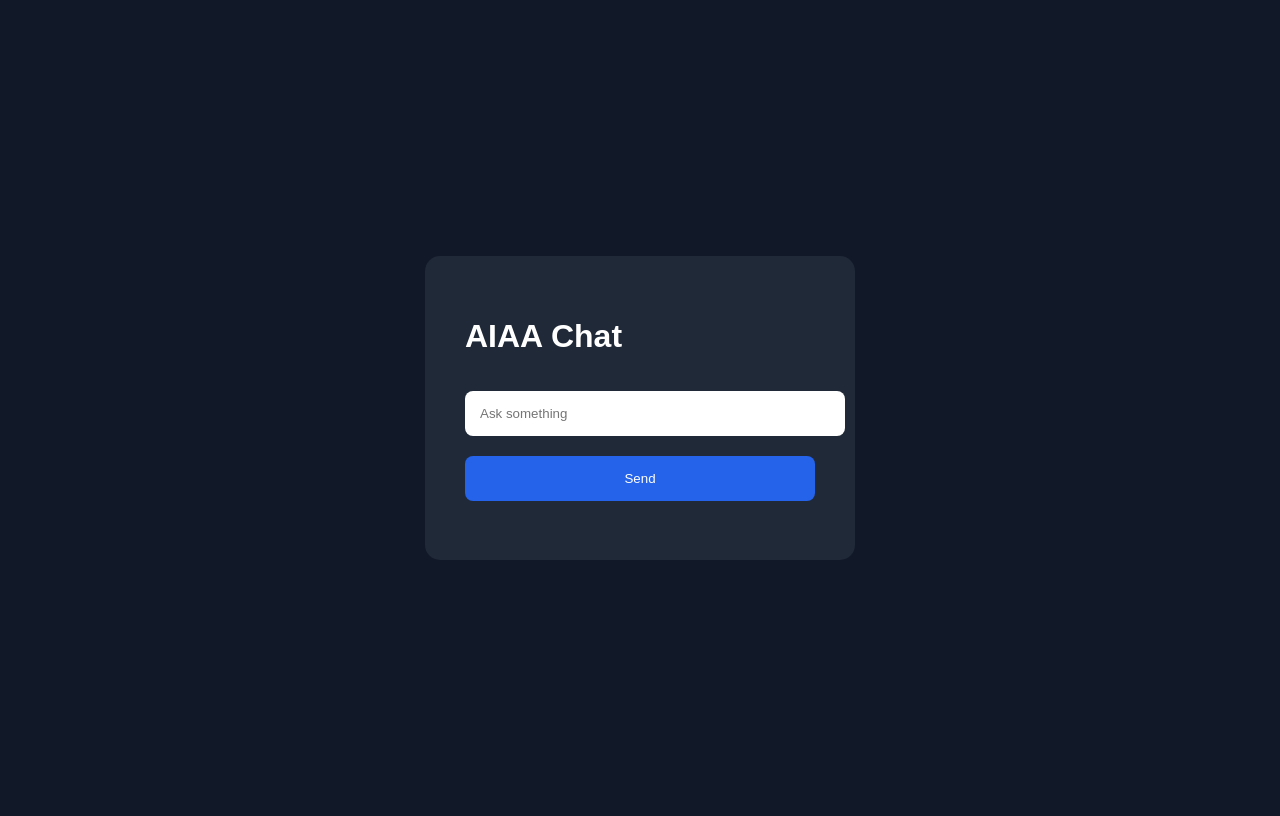
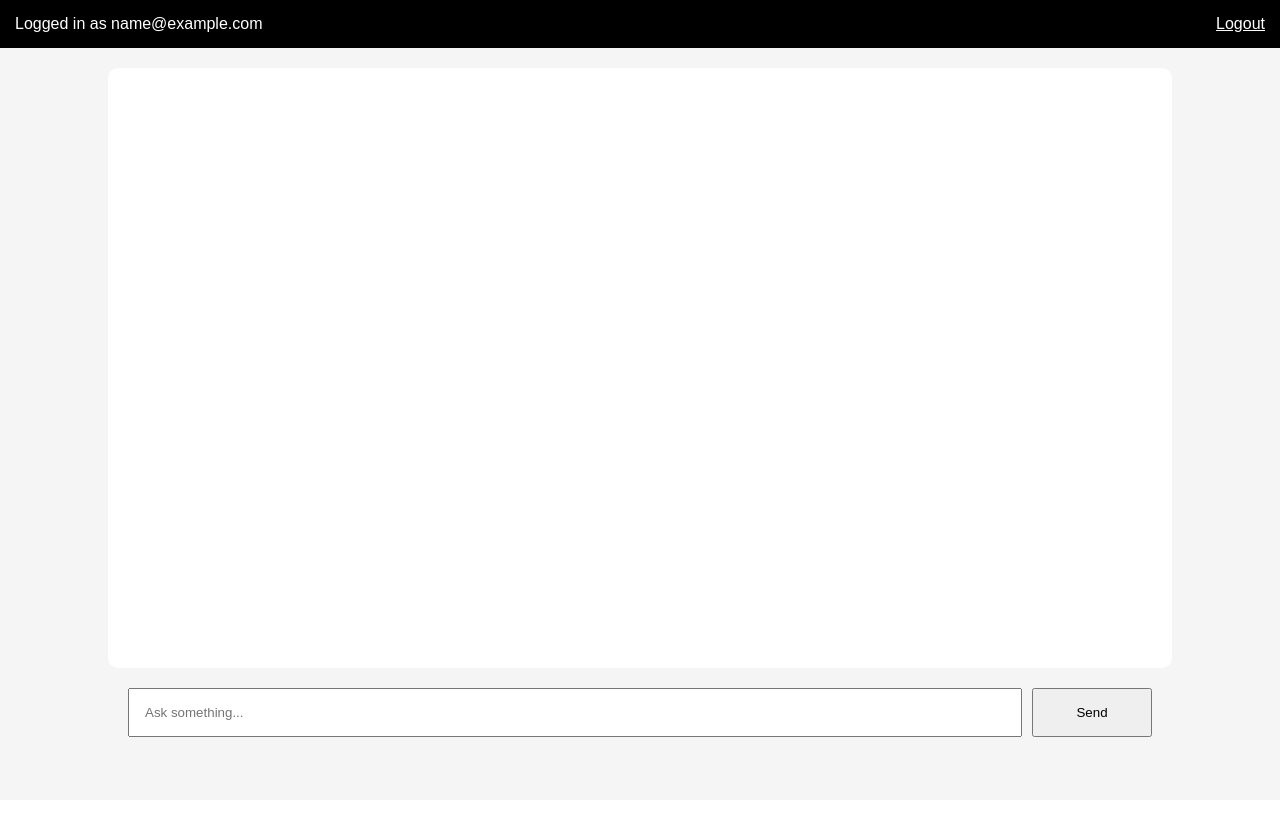
Before and after one commit to ved-source/aiaa, a Flask app: page /chat in a window 1280 px wide. After the commit the page ends 737 px from the top, so only its background shows below. Run offline with Flask 3, Linux system fonts and the light colour scheme; the visitor is signed in with stand-in values (Sample User, id 1); data that the repository does not hold is empty.

Commit message:
Added persistent chat memory

```diff
--- a/app.py
+++ b/app.py
@@ -3,7 +3,8 @@ from supabase import create_client
 from dotenv import load_dotenv
 from chatbot import ask_llm
 import os
-
+from memory import save_message,get_chat_history
+from chatbot import ask_llm
 load_dotenv()
 
 app = Flask(__name__)
@@ -117,30 +118,60 @@ def login():
     return render_template("login.html")
 
 
-@app.route("/chat", methods=["GET", "POST"])
+
+
+
+@app.route("/chat", methods=["GET","POST"])
 def chat():
 
     if "user_id" not in session:
+
         return redirect("/login")
 
-    answer = ""
+    tenant_id=session["user_id"]
 
-    if request.method == "POST":
+    user_id=session["user_id"]
 
-        user_message = request.form["message"]
 
-        try:
-            answer = ask_llm(user_message)
+    if request.method=="POST":
 
-        except Exception as e:
-            answer = f"Error: {str(e)}"
+        question=request.form["message"]
+
+        save_message(
+            tenant_id,
+            user_id,
+            "user",
+            question
+        )
+
+        answer=ask_llm(question)
+
+        save_message(
+            tenant_id,
+            user_id,
+            "assistant",
+            answer
+        )
+
+
+    messages=get_chat_history(
+        tenant_id,
+        user_id
+    )
+
 
     return render_template(
+
         "chat.html",
-        email=session.get("email", ""),
-        answer=answer
+
+        email=session.get(
+            "email",
+            ""
+        ),
+
+        messages=messages
+
     )
-
 
 @app.route("/logout")
 def logout():
--- /dev/null
+++ b/memory.py
@@ -0,0 +1,63 @@
+from supabase import create_client
+import os
+
+supabase = create_client(
+    os.getenv("SUPABASE_URL"),
+    os.getenv("SUPABASE_SERVICE_ROLE_KEY")
+)
+
+
+def save_message(
+        tenant_id,
+        user_id,
+        role,
+        content
+):
+
+    supabase.table(
+        "chat_messages"
+    ).insert({
+
+        "tenant_id": tenant_id,
+        "user_id": user_id,
+        "role": role,
+        "content": content
+
+    }).execute()
+
+
+def get_chat_history(
+        tenant_id,
+        user_id,
+        limit=50
+):
+
+    response = (
+
+        supabase.table(
+            "chat_messages"
+        )
+
+        .select("*")
+
+        .eq(
+            "tenant_id",
+            tenant_id
+        )
+
+        .eq(
+            "user_id",
+            user_id
+        )
+
+        .order(
+            "created_at"
+        )
+
+        .limit(limit)
+
+        .execute()
+
+    )
+
+    return response.data
--- a/templates/chat.html
+++ b/templates/chat.html
@@ -1,32 +1,120 @@
 <!DOCTYPE html>
 <html>
 <head>
-<link rel="stylesheet" href="/static/style.css">
+    <title>AIAA Chat</title>
+
+    <style>
+
+        body{
+            font-family:Arial;
+            background:#f5f5f5;
+            margin:0;
+        }
+
+        .topbar{
+            background:black;
+            color:white;
+            padding:15px;
+        }
+
+        .chat-box{
+            width:80%;
+            margin:auto;
+            height:70vh;
+            overflow-y:auto;
+            background:white;
+            padding:20px;
+            margin-top:20px;
+            border-radius:10px;
+        }
+
+        .user{
+            background:#d9ecff;
+            padding:12px;
+            border-radius:10px;
+            margin:10px 0;
+            text-align:right;
+        }
+
+        .assistant{
+            background:#efefef;
+            padding:12px;
+            border-radius:10px;
+            margin:10px 0;
+        }
+
+        .bottom{
+            width:80%;
+            margin:auto;
+            display:flex;
+            gap:10px;
+            margin-top:20px;
+        }
+
+        input{
+            flex:1;
+            padding:15px;
+        }
+
+        button{
+            width:120px;
+        }
+
+    </style>
 </head>
-
 <body>
 
-<div class="container">
+<div class="topbar">
 
-<h1>AIAA Chat</h1>
+    Logged in as {{ email }}
+
+    <a href="/logout" style="color:white;float:right">
+        Logout
+    </a>
+
+</div>
+
+<div class="chat-box">
+
+    {% for message in messages %}
+
+        {% if message.role=="user" %}
+
+            <div class="user">
+                {{ message.content }}
+            </div>
+
+        {% else %}
+
+            <div class="assistant">
+                {{ message.content }}
+            </div>
+
+        {% endif %}
+
+    {% endfor %}
+
+</div>
+
 
 <form method="POST">
 
-<input
-type="text"
-name="message"
-placeholder="Ask something"
-required>
+<div class="bottom">
 
-<button>
-Send
-</button>
+    <input
+        type="text"
+        name="message"
+        placeholder="Ask something..."
+        required
+    >
+
+    <button type="submit">
+        Send
+    </button>
+
+</div>
 
 </form>
 
-<h3>{{answer}}</h3>
-
-</div>
-
 </body>
 </html>
```
Also changed, not shown: chatbot.py (+37 -35 lines).
